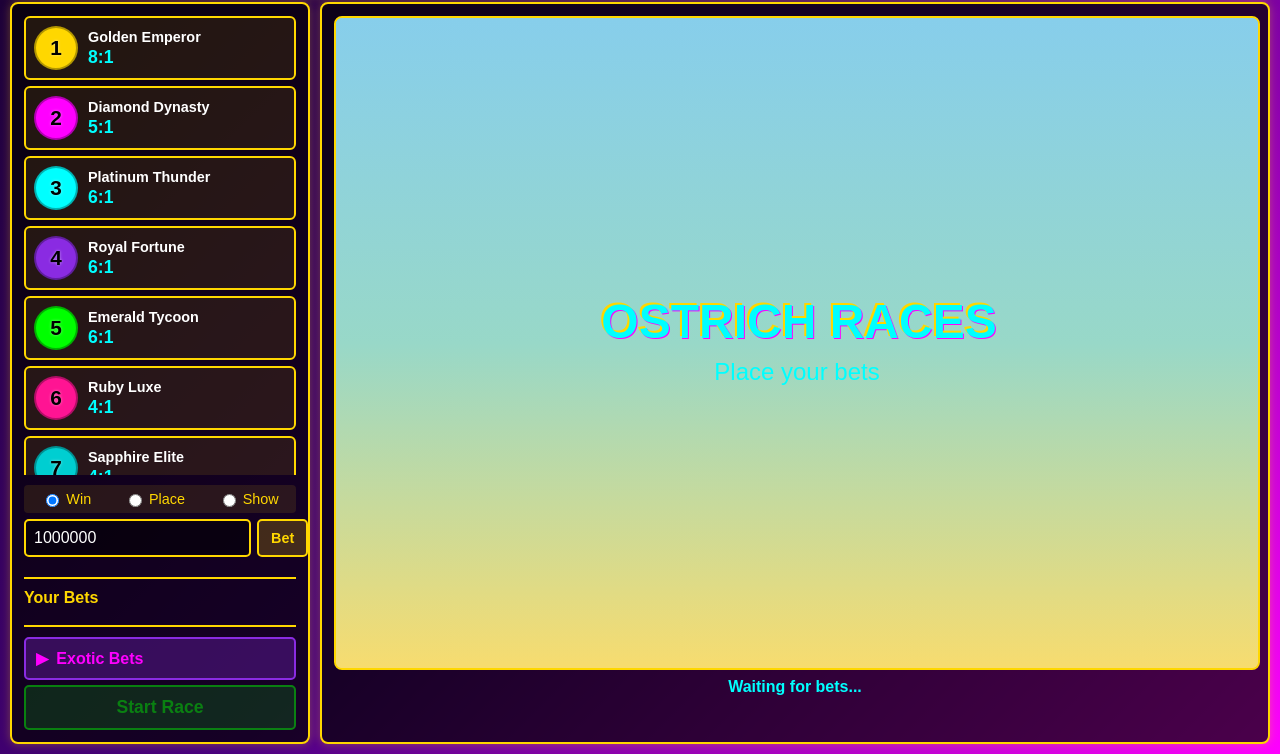
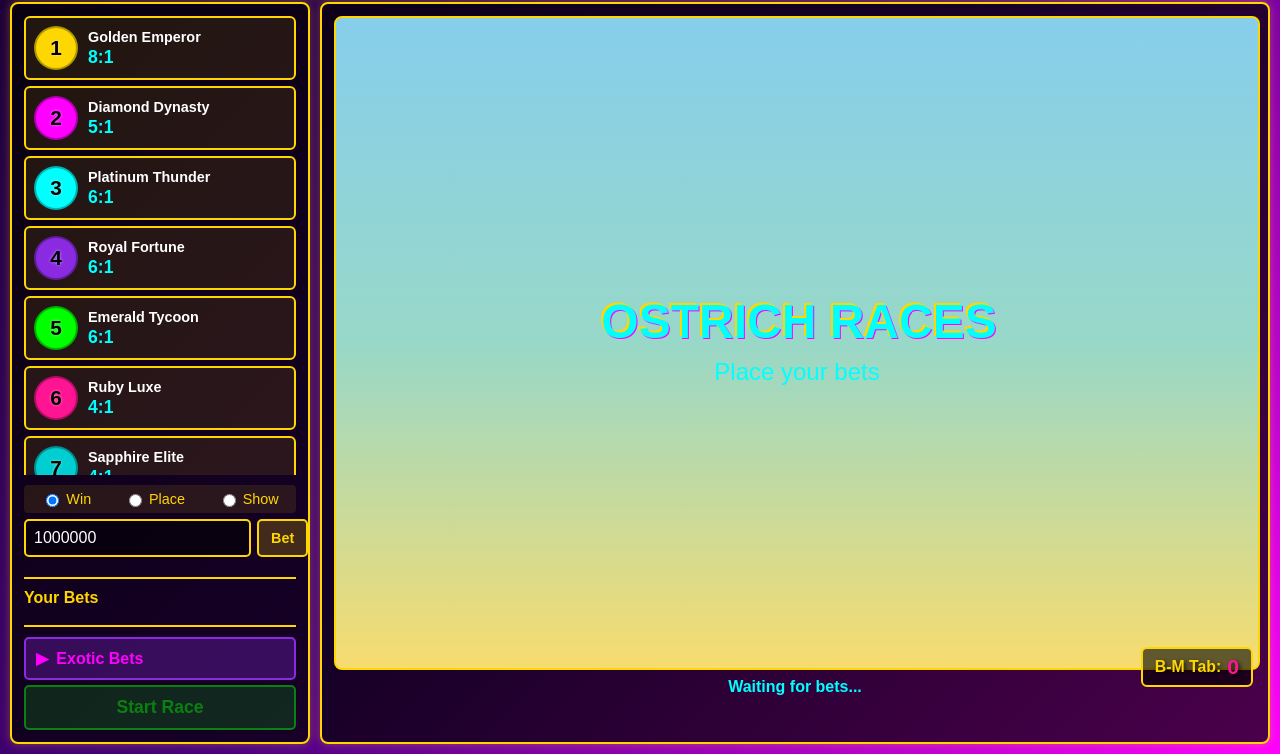
Before and after one commit to okjason-source/Ostrich-Races, a website: page index.html in a window 1280 px wide. Shown: the part 66-820 px from the top of the page. Drawn offline with Linux system fonts and the light colour scheme.

Commit message:
Add B-M Tab counter in race area corner
- Automatically gives player another million when bankroll drops below minimum bet
- Tracks number of bailouts in B-M Tab counter
- Counter positioned in bottom right corner of race area with golden border
- Added bmTabs stat to storage system
- Alert notification when B-M Tab is triggered

```diff
--- a/css/style.css
+++ b/css/style.css
@@ -86,6 +86,7 @@ h1 {
 #race-area {
     grid-column: 2;
     grid-row: 1;
+    position: relative;
 }
 
 #game-canvas {
@@ -117,6 +118,33 @@ h1 {
     font-size: 1.5em;
     color: #ffd700;
     text-shadow: 2px 2px 0px #000;
+}
+
+#bm-tab-display {
+    position: absolute;
+    bottom: 55px;
+    right: 15px;
+    font-size: 1.1em;
+    font-weight: bold;
+    color: #ff69b4;
+    text-shadow: 2px 2px 4px rgba(0, 0, 0, 0.8);
+    display: flex;
+    align-items: center;
+    gap: 6px;
+    background: rgba(0, 0, 0, 0.6);
+    padding: 6px 12px;
+    border-radius: 6px;
+    border: 2px solid #ffd700;
+}
+
+.bm-label {
+    color: #ffd700;
+    font-size: 0.9em;
+}
+
+#bm-tab-count {
+    color: #ff1493;
+    font-size: 1.2em;
 }
 
 #ostriches-list {
--- a/index.html
+++ b/index.html
@@ -119,6 +119,10 @@
                     <div id="race-status">Waiting for bets...</div>
                     <div id="race-timer"></div>
                 </div>
+                <div id="bm-tab-display">
+                    <span class="bm-label">B-M Tab:</span>
+                    <span id="bm-tab-count">0</span>
+                </div>
             </div>
 
             <!-- Results Panel -->
--- a/js/game.js
+++ b/js/game.js
@@ -41,6 +41,19 @@ class Game {
 
     updateBankroll(amount) {
         this.bankroll = Math.max(0, amount);
+
+        // Check if player needs a B-M Tab (bailout)
+        const minBet = 1000000;
+        if (this.bankroll < minBet) {
+            this.bankroll = minBet;
+            this.stats = StorageManager.updateStats({
+                bmTabs: this.stats.bmTabs + 1
+            });
+
+            // Show notification
+            alert('💸 B-M Tab: Another million added to your account! 💸');
+        }
+
         StorageManager.saveBankroll(this.bankroll);
         this.updateUI();
     }
@@ -360,6 +373,11 @@ class Game {
         if (bankrollEl) {
             bankrollEl.textContent = formatMoney(this.bankroll);
         }
+
+        const bmTabEl = document.getElementById('bm-tab-count');
+        if (bmTabEl) {
+            bmTabEl.textContent = this.stats.bmTabs;
+        }
     }
 
     updateBetsDisplay() {
--- a/js/storage.js
+++ b/js/storage.js
@@ -45,7 +45,8 @@ class StorageManager {
                 totalWins: 0,
                 totalLosses: 0,
                 biggestWin: 0,
-                biggestLoss: 0
+                biggestLoss: 0,
+                bmTabs: 0
             };
         } catch (e) {
             console.error('Failed to load stats:', e);
@@ -54,7 +55,8 @@ class StorageManager {
                 totalWins: 0,
                 totalLosses: 0,
                 biggestWin: 0,
-                biggestLoss: 0
+                biggestLoss: 0,
+                bmTabs: 0
             };
         }
     }
```
